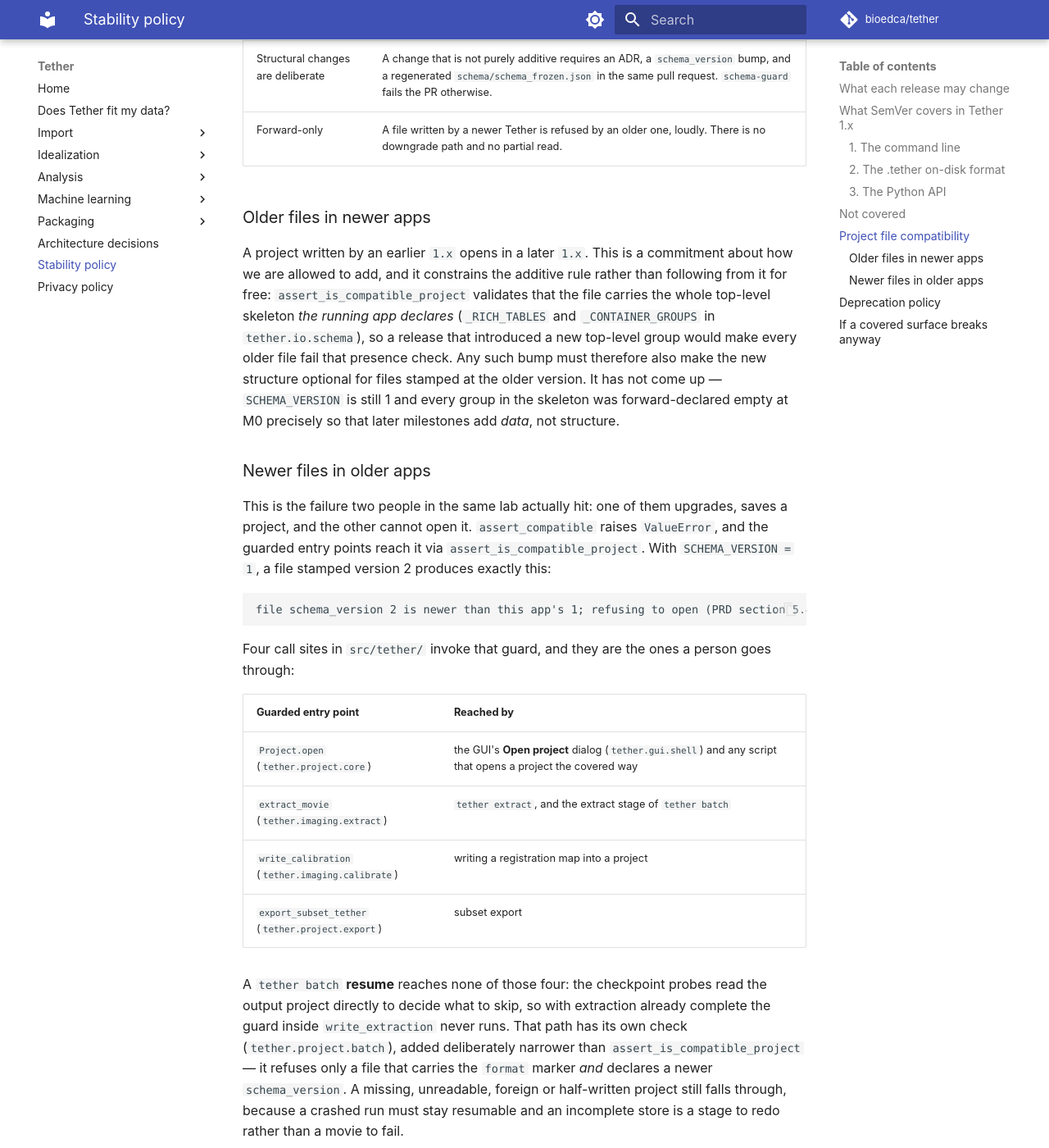
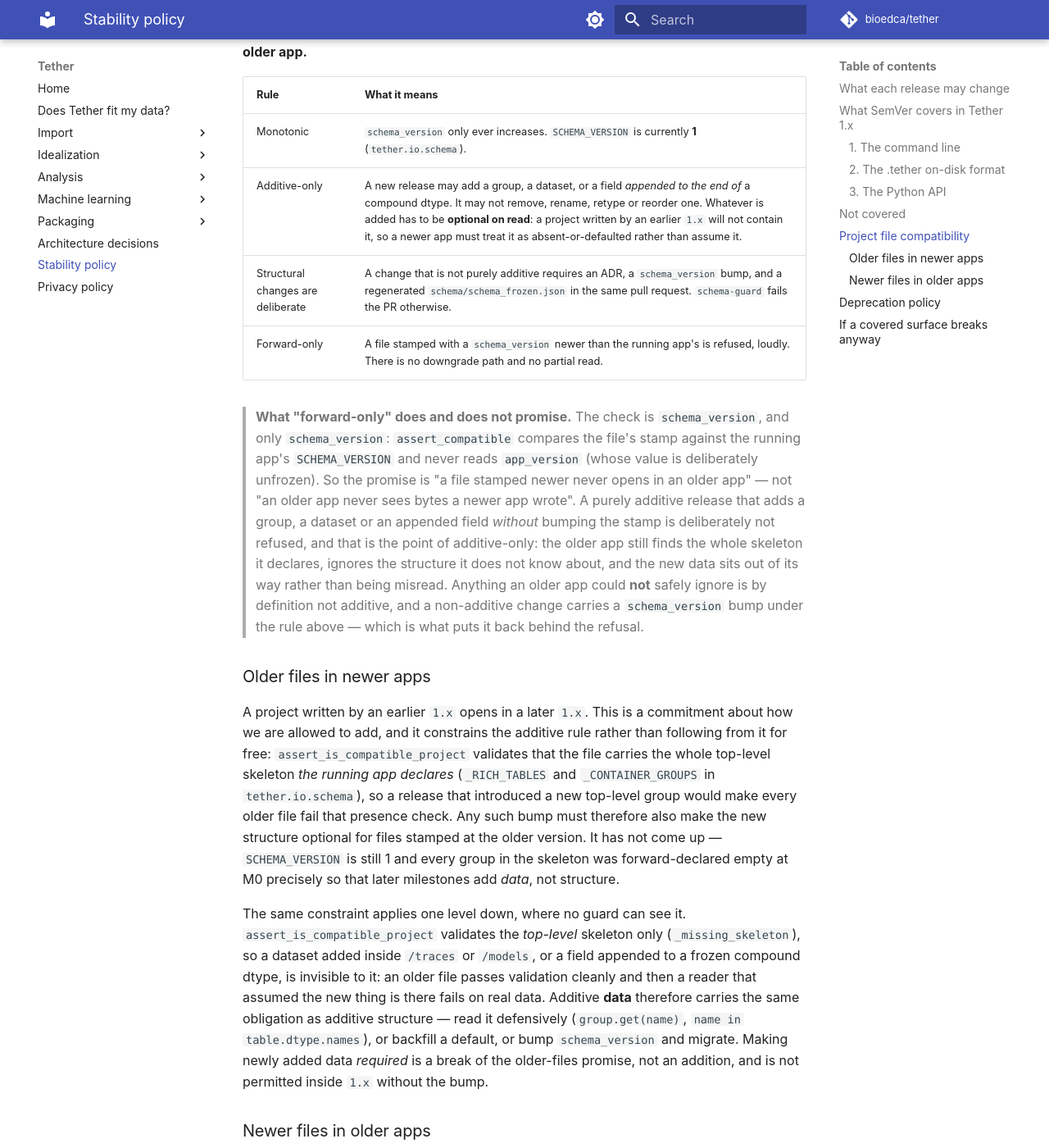
Before and after one commit to bioedca/tether, an MkDocs documentation site: the page built from docs/stability.md, in a window 1280 px wide and 1400 px high, scrolled down 6137 px. Shown: the whole window at 82% size. Built offline with MkDocs 1.6.1 and Material for MkDocs 9.7.7, drawn with Linux system fonts in a browser that asks for light colours; comment, search, counter and statistics services are not loaded; the version menu is left out; some of the changed text lies outside the part shown.

Commit message:
docs: narrow the 1.x promises the review found too broad
Seven of eight review findings were valid, and all seven were the same class of
defect: a promise stated more broadly than the code keeps it.

- `app_version` was promised present. `create_project(stamp_app_version=False)`
  is a covered call that omits it, and `assert_is_compatible_project` never looks
  at it. The freeze binds the writer, not every file: read it as optional.
- "Newer files never open in older apps" was flat, but the check is
  `schema_version` alone and an additive release need not bump it — so an
  unbumped additive file deliberately DOES open in an older app. That is what
  additive-only buys. Rewritten around "a file stamped with a newer
  schema_version", with a blockquote on what forward-only does and does not mean.
- The additive-only rule needed the other half: `_missing_skeleton` only checks
  top-level groups, so a dataset added inside `/traces` or a field appended to a
  compound dtype is invisible to it. Whatever is added must be optional on read,
  and making it required is a break of the older-files promise, not an addition.
- The deprecation section said a deprecated name "will raise"
  `DeprecationWarning`. Raising would break the call the same row promises keeps
  working. It is emitted through `warnings.warn`, never raised.
- It also told contributors to mark a deprecation `feat!:`, which the PR template
  reserves for the sanctioned schema bump — a deprecation PR would have failed
  the project's own checklist. `feat!:` now belongs to the 2.0.0 removal.
- SECURITY.md marked `v0.8.0` supported unconditionally alongside a `1.x` line
  that does not exist yet; the rows are now time-qualified.
- SECURITY.md linked the published site, but `docs.yml` only triggers on a
  published release, so that URL 404s after merge. Points at the in-repo file.

The eighth finding asked to re-qualify the forward-only claim because the batch
resume path is unguarded. That is stale — #205 landed `_assert_output_not_newer`
and this page already documents it. Left alone.

Refusal message re-verified byte-identical after the edits.

```diff
--- a/docs/stability.md
+++ b/docs/stability.md
@@ -85,8 +85,16 @@
 (`_VALUE_ATTRS` in `tether.io.schema`), so the stamp changes every release without failing
 `schema-guard`. The attribute itself is in the manifest as `{"dtype": "str"}`: removing it
 fails with `frozen attribute removed: /@app_version`, and retyping it fails naming the
-dtype change. A reader of `.tether` files may therefore rely on `/@app_version` being
-present and a string; the version it carries is not a covered value.
+dtype change.
+
+What that freezes is the **writer**, not every file. `create_project(path,
+stamp_app_version=False)` is on the covered list and deliberately omits the attribute,
+and `assert_is_compatible_project` does not look for it — a project written that way is
+a complete, valid `.tether`. So read the stamp as *optional, string-typed when present*
+(`f.attrs.get("app_version")`), not as guaranteed; rejecting a file for its absence
+would reject output the stable API is documented to produce. What is frozen is that a
+build which stamps it writes a string under that name, and that the name is never
+removed or retyped. The version it carries is not a covered value.
 
 See [Project file compatibility](#project-file-compatibility) below for what happens across
 versions.
@@ -156,14 +164,27 @@
 ## Project file compatibility
 
 The on-disk contract in one line: **`schema_version` is monotonic and additive-only; older
-files open in newer apps; newer files never open in older apps.**
+files open in newer apps; a file stamped with a newer `schema_version` never opens in an
+older app.**
 
 | Rule | What it means |
 |---|---|
 | Monotonic | `schema_version` only ever increases. `SCHEMA_VERSION` is currently **1** (`tether.io.schema`). |
-| Additive-only | A new release may add a group, a dataset, or a field *appended to the end of* a compound dtype. It may not remove, rename, retype or reorder one. |
+| Additive-only | A new release may add a group, a dataset, or a field *appended to the end of* a compound dtype. It may not remove, rename, retype or reorder one. Whatever is added has to be **optional on read**: a project written by an earlier `1.x` will not contain it, so a newer app must treat it as absent-or-defaulted rather than assume it. |
 | Structural changes are deliberate | A change that is not purely additive requires an ADR, a `schema_version` bump, and a regenerated `schema/schema_frozen.json` in the same pull request. `schema-guard` fails the PR otherwise. |
-| Forward-only | A file written by a newer Tether is refused by an older one, loudly. There is no downgrade path and no partial read. |
+| Forward-only | A file stamped with a `schema_version` newer than the running app's is refused, loudly. There is no downgrade path and no partial read. |
+
+> **What "forward-only" does and does not promise.** The check is `schema_version`, and
+> only `schema_version`: `assert_compatible` compares the file's stamp against the running
+> app's `SCHEMA_VERSION` and never reads `app_version` (whose value is deliberately
+> unfrozen). So the promise is "a file stamped newer never opens in an older app" — not
+> "an older app never sees bytes a newer app wrote". A purely additive release that adds a
+> group, a dataset or an appended field *without* bumping the stamp is deliberately not
+> refused, and that is the point of additive-only: the older app still finds the whole
+> skeleton it declares, ignores the structure it does not know about, and the new data sits
+> out of its way rather than being misread. Anything an older app could **not** safely
+> ignore is by definition not additive, and a non-additive change carries a `schema_version`
+> bump under the rule above — which is what puts it back behind the refusal.
 
 ### Older files in newer apps
 
@@ -176,6 +197,16 @@
 structure optional for files stamped at the older version. It has not come up —
 `SCHEMA_VERSION` is still 1 and every group in the skeleton was forward-declared empty at
 M0 precisely so that later milestones add *data*, not structure.
+
+The same constraint applies one level down, where no guard can see it.
+`assert_is_compatible_project` validates the *top-level* skeleton only (`_missing_skeleton`),
+so a dataset added inside `/traces` or `/models`, or a field appended to a frozen compound
+dtype, is invisible to it: an older file passes validation cleanly and then a reader that
+assumed the new thing is there fails on real data. Additive **data** therefore carries the
+same obligation as additive structure — read it defensively (`group.get(name)`,
+`name in table.dtype.names`), or backfill a default, or bump `schema_version` and migrate.
+Making newly added data *required* is a break of the older-files promise, not an addition,
+and is not permitted inside `1.x` without the bump.
 
 ### Newer files in older apps
 
@@ -255,9 +286,9 @@
 | Question | Answer |
 |---|---|
 | How long does a deprecated name survive? | **At least two further minor releases, and in practice the rest of the `1.x` line.** A covered name deprecated in `1.4.0` still works in `1.5.0`, `1.6.0` and every later `1.x`. It is removed only in `2.0.0`, and `2.0.0` will not be tagged sooner than two minor releases after the deprecation is announced. Removing a covered name inside `1.x` is not permitted, whatever notice was given. |
-| Is a `DeprecationWarning` raised? | **Yes, and at call time rather than import time** — but note that none of this machinery exists yet. A deprecated function or method **will raise** `DeprecationWarning` when it is called; a deprecated constant or module attribute **will raise** it on attribute access, via a module-level `__getattr__` ([PEP 562](https://peps.python.org/pep-0562/)). Importing an unrelated part of `tether` will never emit one. The message will name the release that deprecated the name and the replacement to use, or say plainly that there is no replacement. There is no deprecation helper, decorator or `__getattr__` in `src/` today; it will be written with the first deprecation. |
+| Is a `DeprecationWarning` emitted? | **Yes, and at call time rather than import time** — but note that none of this machinery exists yet. A deprecated function or method **emits** a `DeprecationWarning` through `warnings.warn` and then does what it always did; a deprecated constant or module attribute emits one on attribute access, via a module-level `__getattr__` ([PEP 562](https://peps.python.org/pep-0562/)), and still returns its value. The warning is emitted, never raised: a deprecated name keeps working for the rest of `1.x`, so a caller who ignores the warning is not broken by it. Importing an unrelated part of `tether` will never emit one. The message will name the release that deprecated the name and the replacement to use, or say plainly that there is no replacement. There is no deprecation helper, decorator or `__getattr__` in `src/` today; it will be written with the first deprecation. |
 | Where is it announced? | **The GitHub release notes** for the release that introduces the deprecation, at [github.com/bioedca/tether/releases](https://github.com/bioedca/tether/releases). There is no `CHANGELOG.md` in this repository, so do not go looking for one. Note the current state: the repository has nine tags and **no published Releases** — release notes begin with the first tag cut through the signed [release pipeline](release.md). |
-| Does the `2.0.0` release note list the removals? | The notes are generated mechanically from Conventional-Commit subjects (`release.yml`), and the generator emits seven fixed groups — Features, Bug fixes, Performance, Documentation, Refactoring, Build & packaging, CI. There is no breaking-changes group, and a `feat!:` subject is folded into **Features**. So a removal appears in the notes, but not under a heading that sets it apart. Commits that deprecate or remove a covered name use `feat!:` so they are at least greppable in the changelog. |
+| Does the `2.0.0` release note list the removals? | The notes are generated mechanically from Conventional-Commit subjects (`release.yml`), and the generator emits seven fixed groups — Features, Bug fixes, Performance, Documentation, Refactoring, Build & packaging, CI. There is no breaking-changes group, and a `feat!:` subject is folded into **Features**. So a removal appears in the notes, but not under a heading that sets it apart. `feat!:` marks the break itself — the `2.0.0` commit that actually removes a covered name; the [pull-request template](https://github.com/bioedca/tether/blob/main/.github/pull_request_template.md) likewise reserves `!` / `BREAKING CHANGE:` for a deliberate breaking change, and a deprecated name that still works is not one. A deprecation ships as an ordinary `feat:` or `docs:` commit whose subject names the deprecated symbol, so search the notes for the symbol rather than for a `!`. |
 
 Python hides `DeprecationWarning` by default outside `__main__`. To see them in a script or
 a batch job, run with `python -W default::DeprecationWarning`; `pytest` shows them by
```
Also changed, not shown: SECURITY.md (+14 -8 lines).
